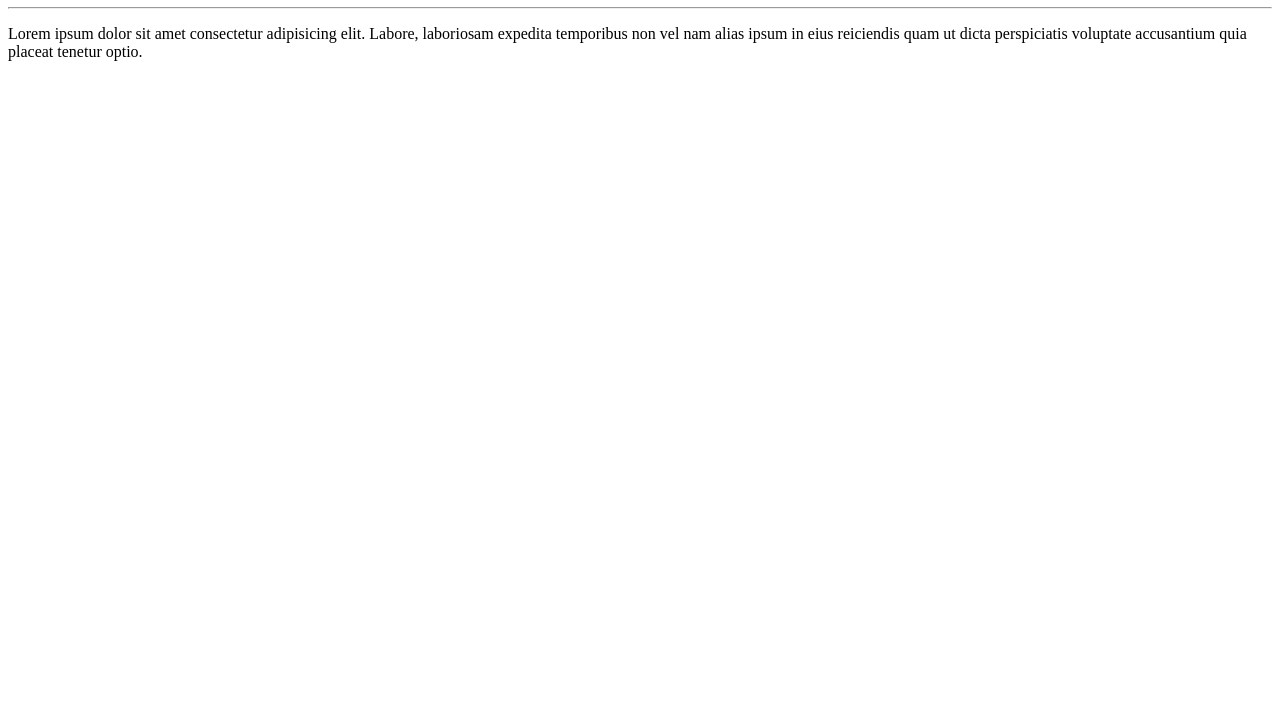
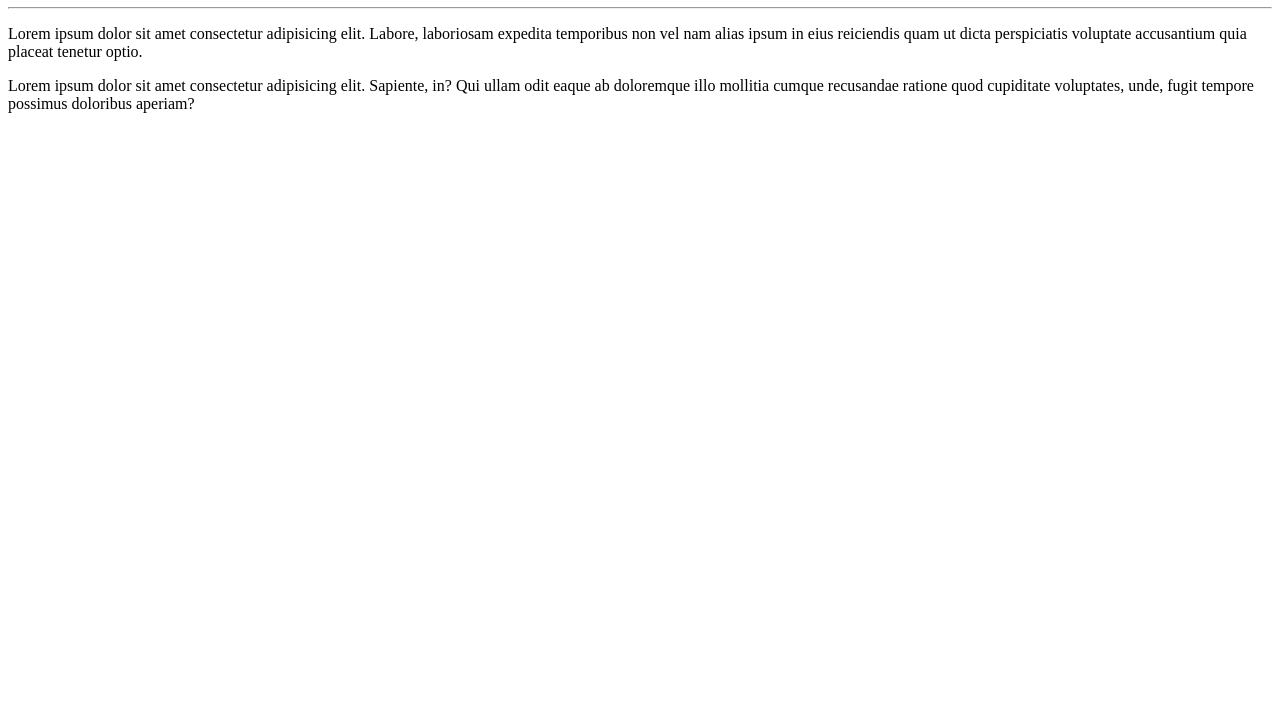
Before and after one commit to sousalorena/Ola-Mundo, a plain HTML site: page site-exemplo/index.html in a window 1280 px wide. Shown: the part 73-800 px from the top of the page. Drawn offline with Linux system fonts and the light colour scheme.

Commit message:
Adicionei um parágrafo

```diff
--- a/site-exemplo/index.html
+++ b/site-exemplo/index.html
@@ -10,5 +10,6 @@
     <h1>Olá, Mundo</h1>
     <hr>
     <p>Lorem ipsum dolor sit amet consectetur adipisicing elit. Labore, laboriosam expedita temporibus non vel nam alias ipsum in eius reiciendis quam ut dicta perspiciatis voluptate accusantium quia placeat tenetur optio.</p>
+    <p>Lorem ipsum dolor sit amet consectetur adipisicing elit. Sapiente, in? Qui ullam odit eaque ab doloremque illo mollitia cumque recusandae ratione quod cupiditate voluptates, unde, fugit tempore possimus doloribus aperiam?</p>
 </body>
 </html>
```
